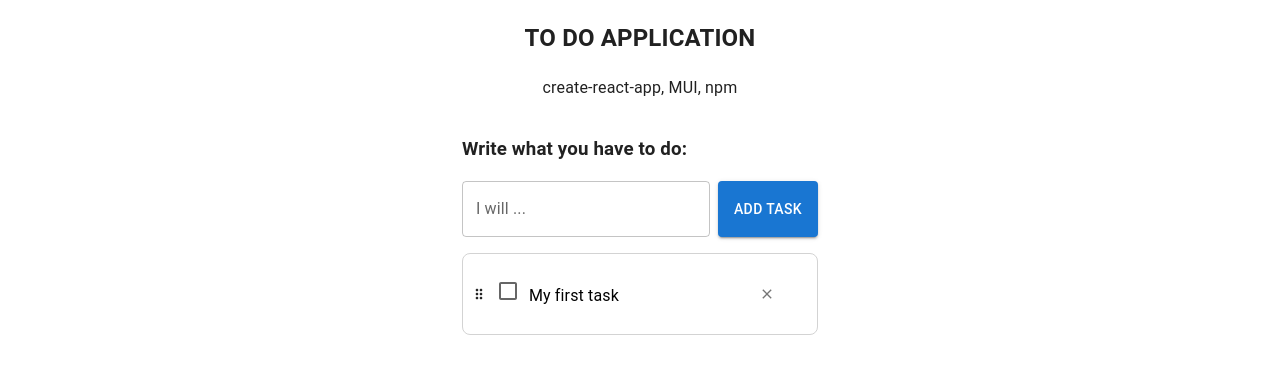
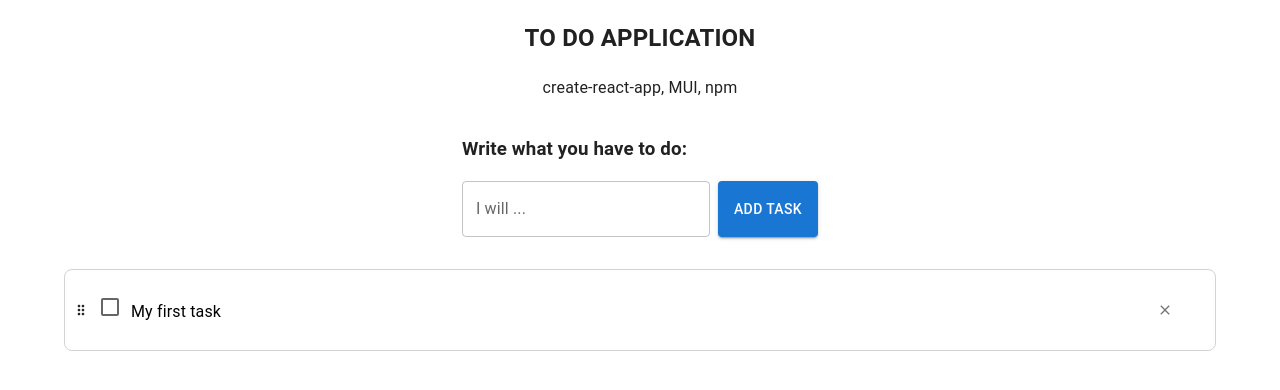
Before and after one commit to bakhtyiar/To-do-list, a React (Create React App) app: page / in a window 1280 px wide. Shown: the top 390 px of the page. Built offline with nearby package versions, Linux system fonts and the light colour scheme.

Commit message:
Added tasks' editing functionality

```diff
--- a/src/ToDoBody/ToDoBody.jsx
+++ b/src/ToDoBody/ToDoBody.jsx
@@ -47,6 +47,13 @@ export default function ToDoBody() {
 		setList(newList);
 	};
 
+	const updateTask = (id, newText) => {
+		const index = list.findIndex( (item) => item.id === id);
+		let newList = list.slice();
+		newList[index]["body"] = newText;
+		setList(newList);
+	}
+
 	const dragTask = (result) => {
 		if (!result.destination) return ;
 
@@ -58,7 +65,7 @@ export default function ToDoBody() {
 	}
 
 	return (
-		<section>
+		<>
 			<ToDoControls addTask={addTask}/>
 			<DragDropContext onDragEnd={dragTask}>
           		<Droppable droppableId="taskList">
@@ -66,13 +73,14 @@ export default function ToDoBody() {
 					<ToDoList
 						list={list}
 						checkTask={checkTask}
+						updateTask={updateTask}
 						removeTask={removeTask}
 						providedOut={provided}
 					/>
 				)}
 				</Droppable>
 			</DragDropContext>
-		</section>
+		</>
 	);
 }
 
--- a/src/ToDoBody/ToDoList/ToDoList.jsx
+++ b/src/ToDoBody/ToDoList/ToDoList.jsx
@@ -7,6 +7,7 @@ export default function ToDoList(props) {
 		"ul": {
 			"listStyleType": "none",
 			"paddingLeft": "0px",
+			"width": "100%",
 		}
 
 	}
@@ -26,6 +27,7 @@ export default function ToDoList(props) {
 					{(provided) => (
 						<ToDoListItem
 							checkTask={props.checkTask}
+							updateTask={props.updateTask}
 							removeTask={props.removeTask}
 							id={item.id}
 							index={index}
@@ -46,5 +48,6 @@ ToDoList.propTypes = {
 	list: PropTypes.array,
 	removeTask: PropTypes.func,
 	checkTask: PropTypes.func,
+	updateTask: PropTypes.func,
 	providedOut: PropTypes.object,
 };
--- a/src/ToDoBody/ToDoList/ToDoListItem/ToDoListItem.css
+++ b/src/ToDoBody/ToDoList/ToDoListItem/ToDoListItem.css
@@ -1,6 +1,4 @@
 .task-item__li {
-	min-width: 300px;
-	max-width: 720px;
 	width: 100%;
 	display: flex;
 	padding: 16px 16px 16px 0;
@@ -32,6 +30,10 @@
 	margin-right: 8px;
 }
 
+.task-item__text-field {
+	width: 100%;
+}
+
 .task-item__close-button {
 	height: 48px;
 	width: 48px;
--- a/src/ToDoBody/ToDoList/ToDoListItem/ToDoListItem.jsx
+++ b/src/ToDoBody/ToDoList/ToDoListItem/ToDoListItem.jsx
@@ -4,16 +4,16 @@ import IconButton from '@mui/material/IconButton';
 import CloseIcon from '@mui/icons-material/Close';
 import DragIndicatorIcon from '@mui/icons-material/DragIndicator';
 import "./ToDoListItem.css";
+import TextField from '@mui/material/TextField';
+import { useRef, useState, useEffect } from "react";
 
 export default function ToDoListItem(props) {
-	const styles = {
-		"p": {
-			...props.checked === true ? {
-				"color": "lightGray",
-				"textDecoration": "line-through",
-			} : {},
-		},
-	};
+	const [isEditing, setIsEditing] = useState(false);
+	const textFieldRef = useRef();
+	const pRef = useRef();
+	useEffect(() => {
+		textFieldRef.current.focus();
+	}, [isEditing]);
 
 	const removeTask = (id) => {
 		props.removeTask(id);
@@ -23,10 +23,29 @@ export default function ToDoListItem(props) {
 		props.checkTask(id);
 	};
 
+	const updateTask = (e) => {
+		props.updateTask(props.id, e.target.value);
+		textFieldRef.current.blur();
+		setIsEditing(false);
+	};
+
+	const handleKeyDown = (e) => {
+		if (e.key === 'Enter') {
+			updateTask(e);
+		}
+	};
+
+	const handleBlur = (e) => {
+		updateTask(e);
+	};
+
+	const startEditing = () => {
+		setIsEditing(true);
+	};
+
 	return (
 		<li
 			index={props.index}
-			style={styles["li"]}
 			className="task-item__li"
 			ref={props.providedOut.innerRef}
 			{...props.providedOut.draggableProps}
@@ -41,17 +60,38 @@ export default function ToDoListItem(props) {
 				checked={props.checked}
 				onClick={() => checkTask(props.id)}
 				aria-label="Check task"
-				style={styles["checkbox"]}
 				className="task-item__checkbox"
 			/>
-			<p style={styles["p"]} className="task-item__p">
+			<TextField
+				style={{
+					"display": isEditing ? "block" : "none",
+				}}
+				multiline
+				fullWidth
+				className="task-item__text-field"
+				defaultValue={props.body}
+				variant="standard"
+				onKeyDown={handleKeyDown}
+				onBlur={handleBlur}
+				inputRef={textFieldRef}
+			/>
+			<p
+				style={{
+					"textDecoration": props.checked ? "line-through" : "none",
+					"color": props.checked ? "lightGray" : "initial",
+					"display": isEditing ? "none" : "block",
+				}}
+				className="task-item__p"
+				onClick={startEditing}
+				aria-hidden="true"
+				ref={pRef}
+			>
 				{props.body}
 			</p>
 			<IconButton
 				aria-label="Delete task"
 				type="button"
 				onClick={() => removeTask(props.id)}
-				style={styles["close-button"]}
 				className="task-item__close-button"
 			>
 				<CloseIcon sx={{"fontSize": "medium"}}/>
@@ -66,6 +106,7 @@ ToDoListItem.propTypes = {
 	checked: PropTypes.bool,
 	removeTask: PropTypes.func,
 	checkTask: PropTypes.func,
+	updateTask: PropTypes.func,
 	providedOut: PropTypes.object,
 	index: PropTypes.number,
 };
```
